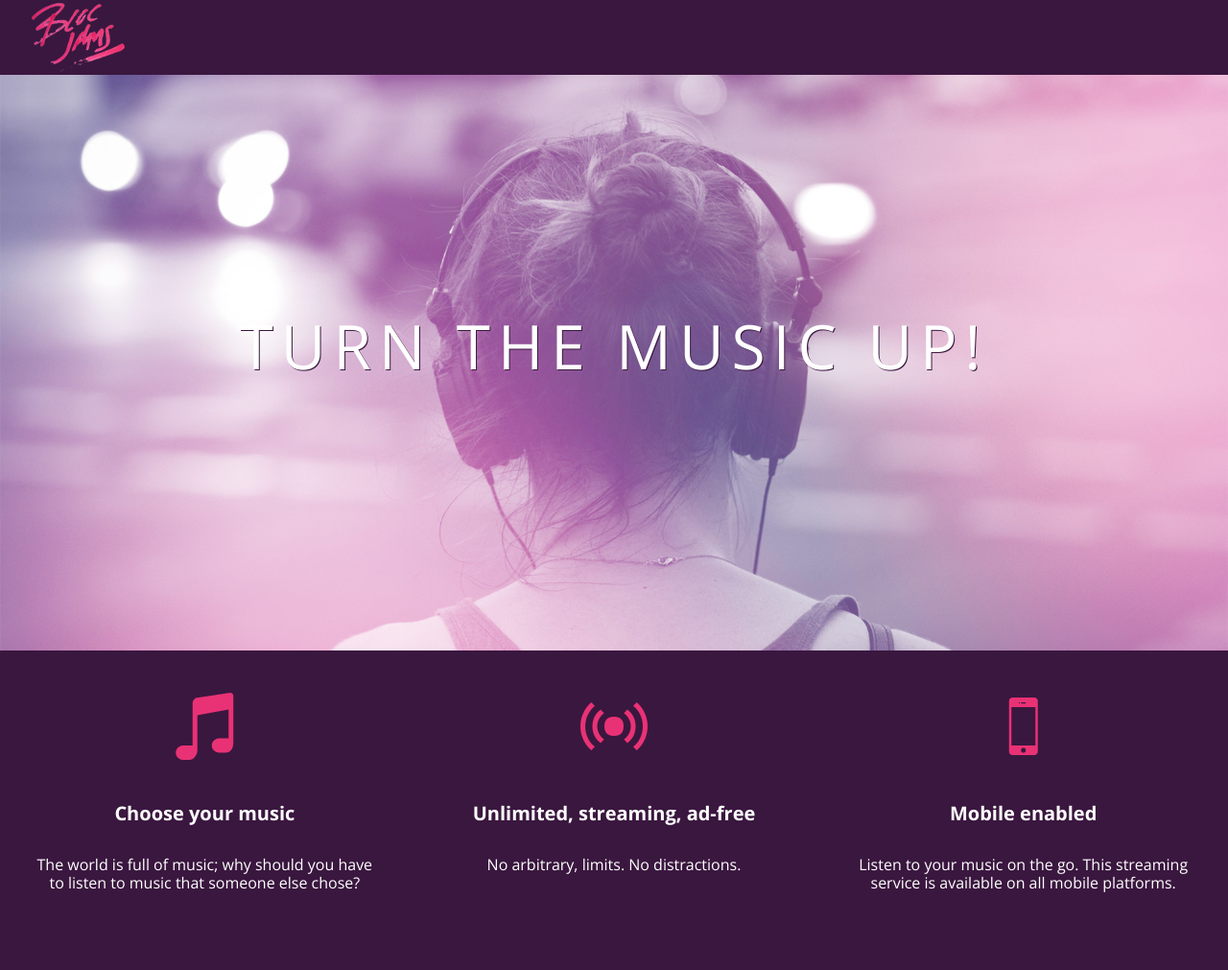
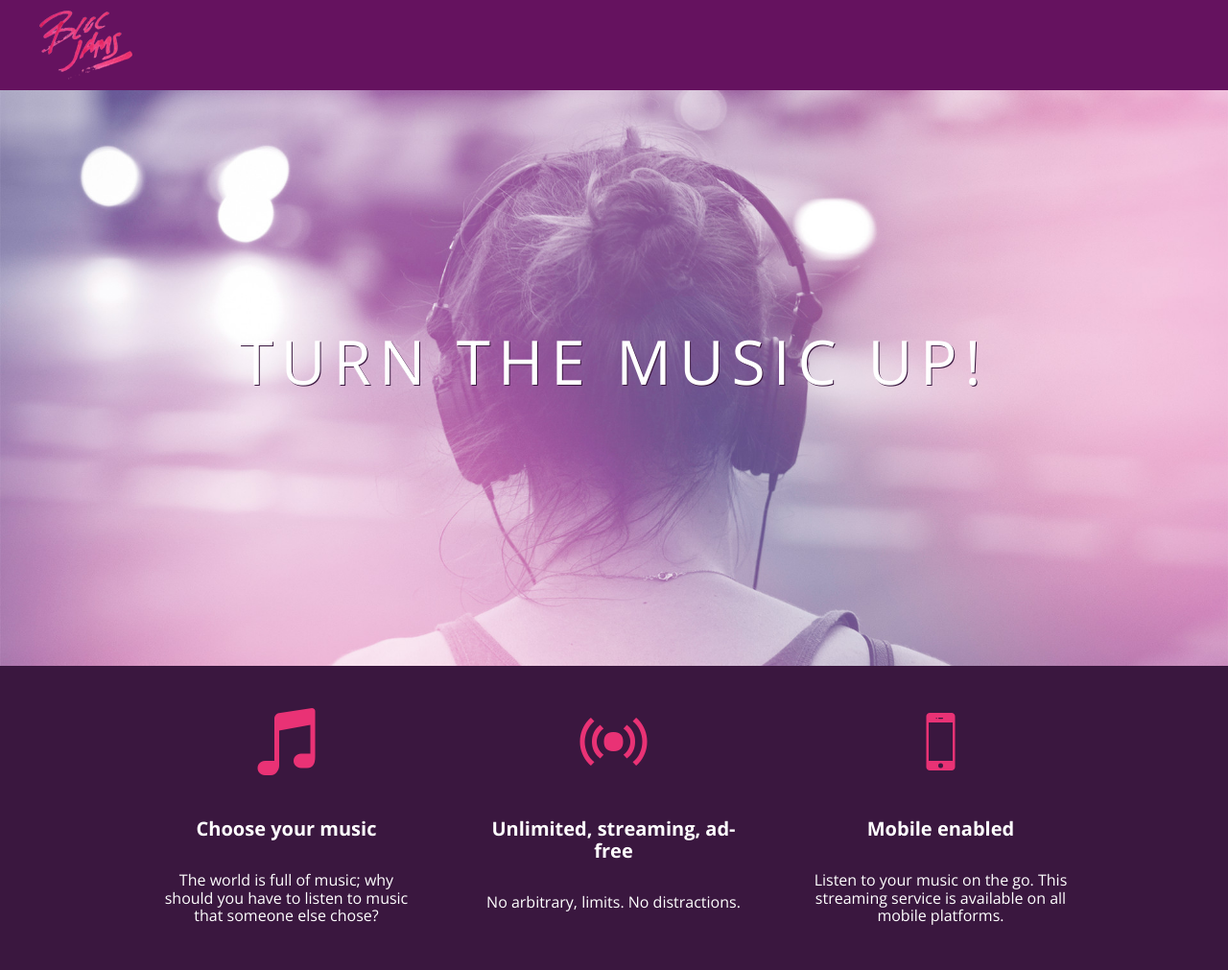
Before and after one commit to ben7ny/Micing-bird, a plain HTML site: page index.html in a window 1280 px wide. Shown: the whole page at 96% size. Before the commit the page ends 977 px from the top, so only its background shows below. Drawn offline with nearby package versions, Linux system fonts and the light colour scheme.

Commit message:
responsive bloc jam

```diff
--- a/index.html
+++ b/index.html
@@ -2,10 +2,12 @@
 <html>
     <head>
         <title>Bloc Jams</title>
+        <meta name="viewport" content="width=device-width, initial-scale=1">
         <link rel="stylesheet" type="text/css" href="https://fonts.googleapis.com/css?family=Open+Sans:400,800,600,700,300">
         <link rel="stylesheet" type="text/css" href="https://code.ionicframework.com/ionicons/2.0.1/css/ionicons.min.css">
         <link rel="stylesheet" type="text/css" href="styles/normalize.css">
         <link rel="stylesheet" type="text/css" href="styles/main.css">
+        <link rel="stylesheet" type="text/css" href="styles/landing.css">
     </head>
     <body class="landing">
         <nav class="navbar"> <!-- navigation bar -->
@@ -14,18 +16,18 @@
         <section class="hero-content"> <!-- hero content -->
             <h1 class="hero-title">Turn the music up!</h1>
         </section>
-        <section ="selling-point"> <!-- selling points -->
-            <div class="point">
+        <section class="selling-point container"> <!-- selling points -->
+            <div class="point column third">
               <span class="ion-music-note"></span>
                 <h5 class="point-title">Choose your music</h5>
                 <p class="point-description">The world is full of music; why should you have to listen to music that someone else chose?</p>
             </div>
-            <div class="point">
+            <div class="point column third">
                 <span class="ion-radio-waves"></span>
                 <h5 class="point-title">Unlimited, streaming, ad-free</h5>
                 <p class="point-description">No arbitrary, limits. No distractions.</p>
             </div>
-            <div class="point">
+            <div class="point column third">
                 <span class="ion-iphone"></span>
                 <h5 class="point-title">Mobile enabled</h5>
                 <p class="point-description">Listen to your music on the go. This streaming service is available on all mobile platforms.</p>
--- /dev/null
+++ b/styles/landing.css
@@ -0,0 +1,49 @@
+body.landing {
+    background-color: rgb(58,23,63);
+}
+
+.hero-content {
+    position: relative;
+    min-height: 600px;
+    background-image: url(../assets/images/bloc_jams_bg.jpg);
+    background-repeat: no-repeat;
+    background-position: center center;
+    background-size: cover;
+}
+
+.hero-content .hero-title {
+    position: absolute;
+    top: 40%;
+    -webkit-transform: translateY(-50%);
+    -moz-transform: translateY(-50%);
+    -ms-transform: translateY(-50%);
+    width: 100%;
+    text-align: center;
+    font-size: 4rem;
+    font-weight: 300;
+    text-transform: uppercase;
+    letter-spacing: 0.5rem;
+    text-shadow: 1px 1px 0px rgb(58,23,63);
+}
+
+.selling-point {
+    position: relative;
+}
+
+.point {
+    position: relative;
+    width: 33.3%;
+    padding: 2rem;
+    text-align: center;
+}
+
+.point .point-title {
+    font-size: 1.25rem;
+}
+
+.ion-music-note,
+ .ion-radio-waves,
+ .ion-iphone {
+    color: rgb(233,50,117);
+    font-size: 5rem;
+ }
--- a/styles/main.css
+++ b/styles/main.css
@@ -1,3 +1,34 @@
+*, *::before, *::after {
+     -moz-box-sizing: border-box;
+     -webkit-box-sizing: border-box;
+     box-sizing: border-box;
+ }
+
+ .container {
+   margin: 0 auto;
+   max-width: 64rem;
+ }
+
+ @media (min-width: 640px) {
+     html { font-size: 112%; }
+ }
+
+ @media (min-width: 1024px) {
+     html { font-size: 120%; }
+ }
+
+.column {
+    float: left;
+    padding-left: 1rem;
+    padding-right: 1rem;
+}
+
+.column.full {width: 100%; }
+.column.two-thirds { width: 66.7%; }
+.column.half { width: 50%; }
+.column.third { width: 33.3%; }
+.column.fourth { width: 25%; }
+.column.flow-opposite { float: right; }
 html {
     height: 100%;
     font-size: 100%;
@@ -9,62 +40,12 @@ body {
     min-height: 100%;
 }
 
-body.landing {
-    background-color: rgb(58,23,63);
+.navbar {
+    padding: 0.5rem;
+    background-color: rgb(101,18,95);
 }
-.navbar .logo {
+
+.navbar > .logo {
     position: relative;
     left: 2rem;
 }
-
-.hero-content {
-    position: relative;
-    min-height: 600px;
-    background-image: url(../assets/images/bloc_jams_bg.jpg);
-    background-repeat: no-repeat;
-    background-position: center center;
-    background-size: cover;
-}
-
-.hero-content .hero-title {
-    position: absolute;
-    top: 40%;
-    -webkit-transform: translateY(-50%);
-    -moz-transform: translateY(-50%);
-    -ms-transform: translateY(-50%);
-    width: 100%;
-    text-align: center;
-    font-size: 4rem;
-    font-weight: 300;
-    text-transform: uppercase;
-    letter-spacing: 0.5rem;
-    text-shadow: 1px 1px 0px rgb(58,23,63);
-}
-
-.selling-point {
-    position: relative;
-    display: table;
-    width: 100%;
-    -webkit-box-sizing: border-box;
-    -moz-box-sizing: border-box;
-    box-sizing: border-box;
-}
-
-.point {
-    display: table-cell;
-    position: relative;
-    width: 33.3%;
-    padding: 2rem;
-    text-align: center;
-}
-
-.point .point-title {
-    font-size: 1.25rem;
-}
-
-.ion-music-note,
- .ion-radio-waves,
- .ion-iphone {
-    color: rgb(233,50,117);
-    font-size: 5rem;
- }
```
